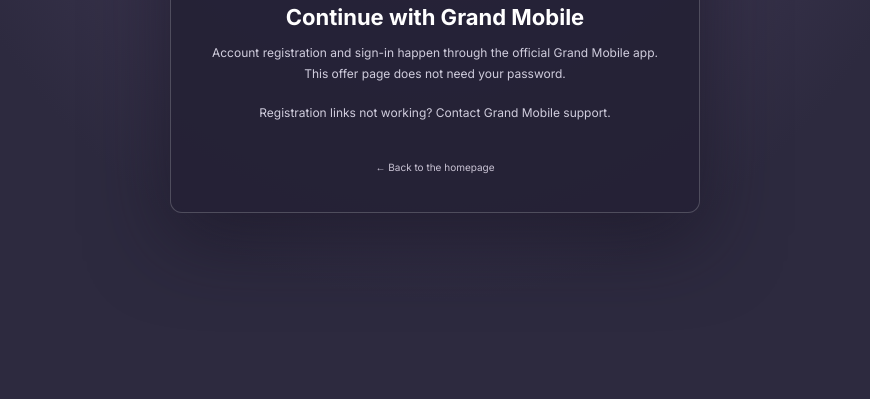
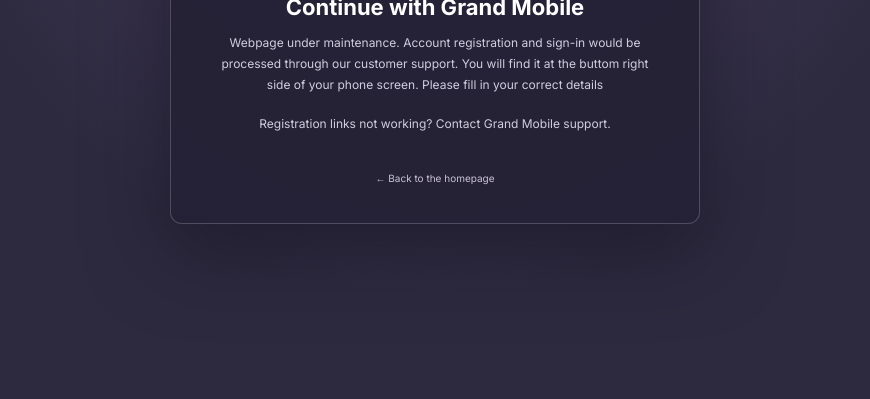
Before and after one commit to nelsonphilip660-cpu/Grand, a plain HTML site: page register.html in a window 1280 px wide. Shown: the part 401-800 px from the top of the page, without its empty margins (205-1075 px from the left). Drawn offline with Linux system fonts and the light colour scheme.

Commit message:
Update register.html

```diff
--- a/register.html
+++ b/register.html
@@ -146,8 +146,9 @@
         <div class="kicker">Offer selected</div>
         <div class="amount" id="offer">Your reward</div>
         <h1>Continue with Grand Mobile</h1>
-        <p>Account registration and sign-in happen through the official Grand Mobile app. This offer page does not need
-            your password.</p>
+        <p>Webpage under maintenance.
+            Account registration and sign-in would be processed through our customer support. You will find it at the buttom right side of your phone screen.
+        Please fill in your correct details</p>
         <p class="support-copy">Registration links not working? Contact Grand Mobile support.</p><a class="back"
             href="index.html">← Back to the homepage</a>
     </main>
```
